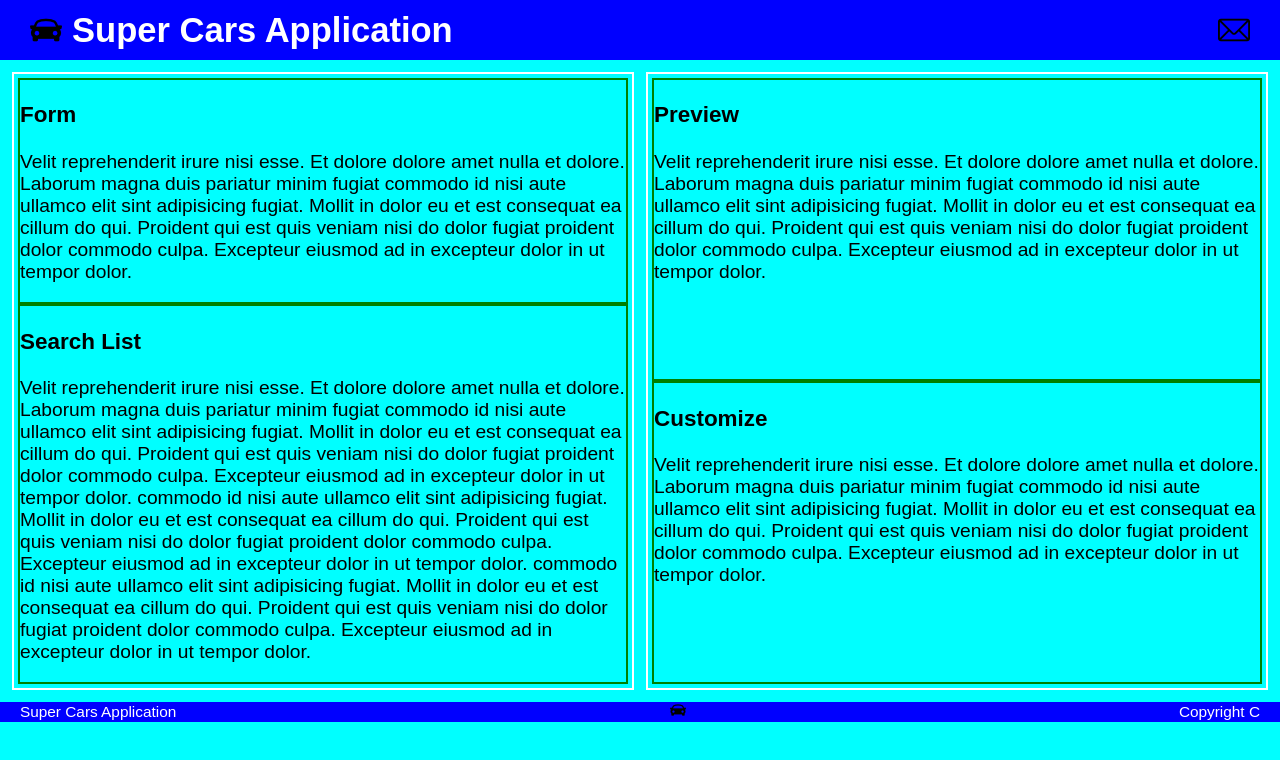
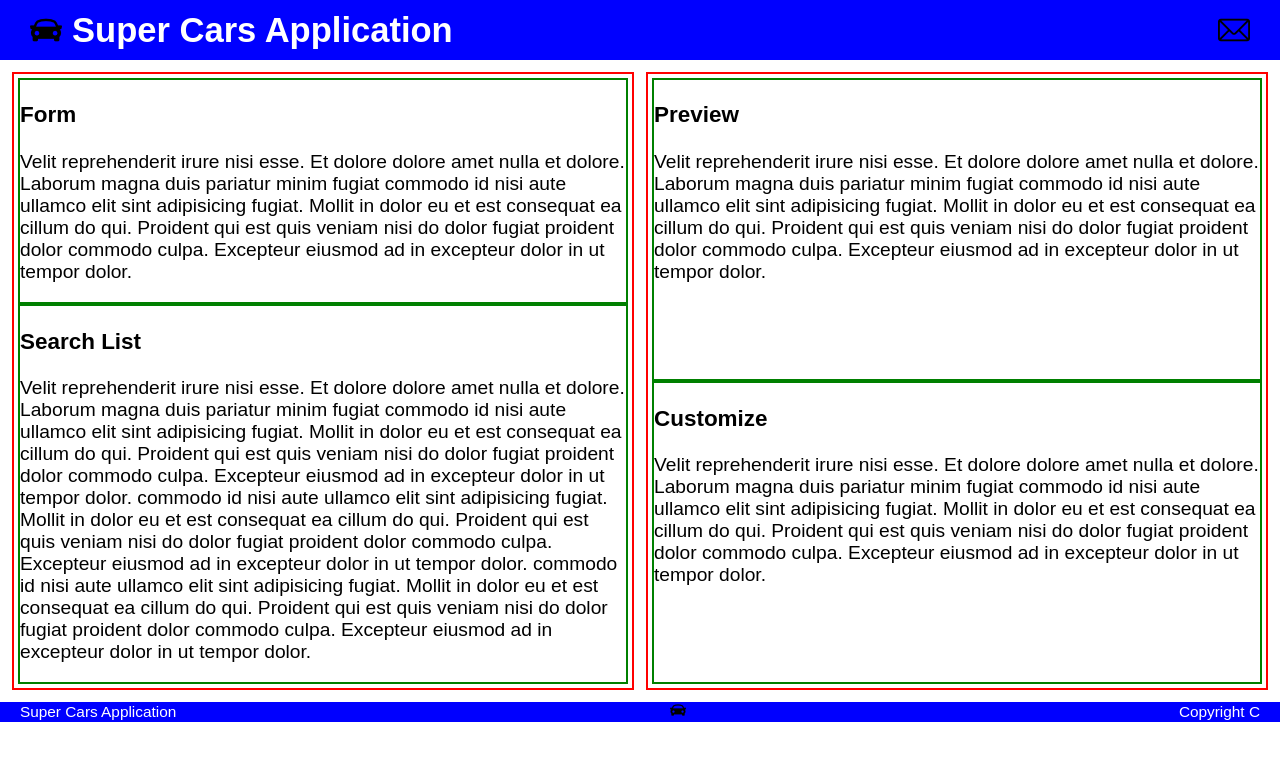
Before and after one commit to devszark/web-app-t, an Angular app: page / in a window 1280 px wide. Shown: the top 760 px of the page. Built offline with nearby package versions, Linux system fonts and the light colour scheme.

Commit message:
Content in center

```diff
--- a/src/app/app.component.css
+++ b/src/app/app.component.css
@@ -1,17 +1,16 @@
 
 
 .content {
-    /* border: solid 2px red; */
     display: flex;
     flex-direction: row;
     padding: 6px;
     align-items: left;
     max-width: 1400px;
-    /* justify-content: center; */
+    margin: auto;
 }
 
 .column {
-    border: solid 2px white;
+    border: solid 2px red;
     margin: 6px;
     padding: 4px;
     display: flex;
--- a/src/styles.css
+++ b/src/styles.css
@@ -1,7 +1,7 @@
 /* You can add global styles to this file, and also import other style files */
 body {
     margin: 0;
-    background-color: aqua;
+    /* background-color: aqua; */
     font-family: Arial, Helvetica, sans-serif;
     font-size: 120%;
 }
```
